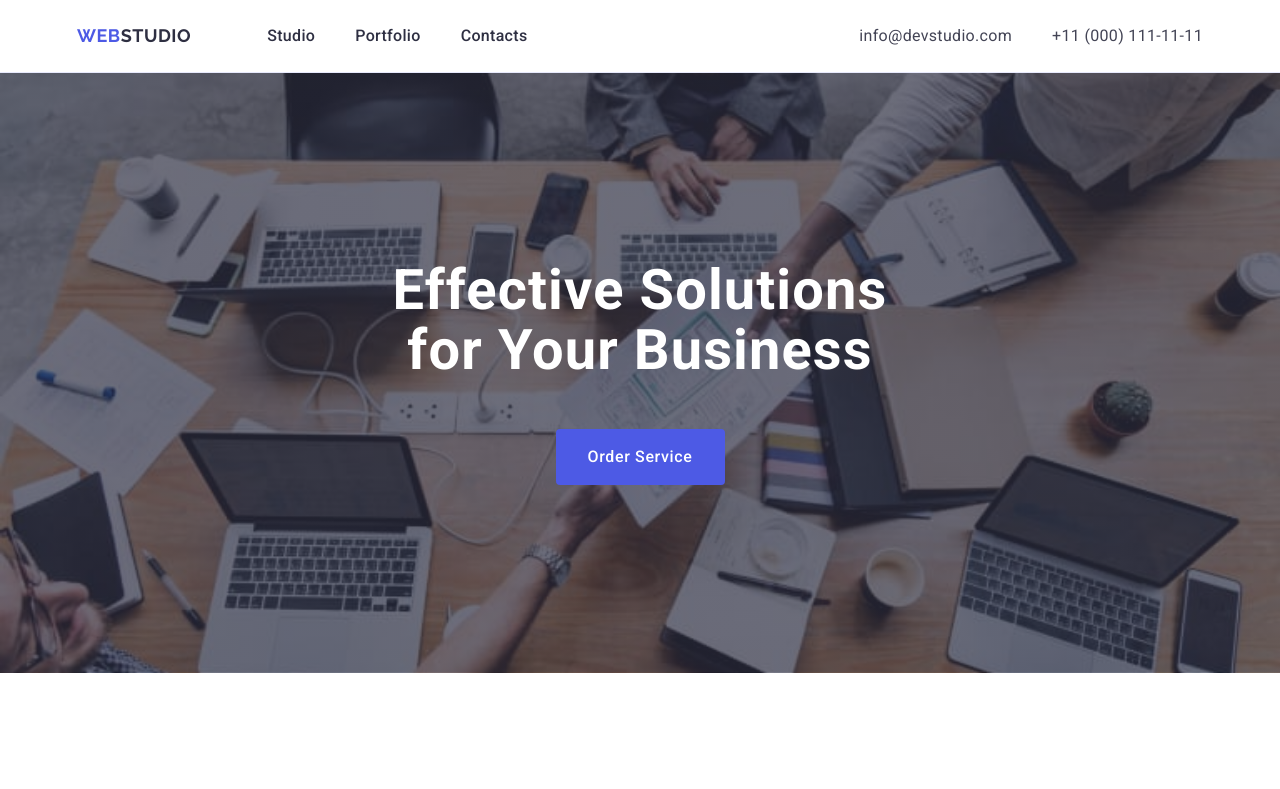
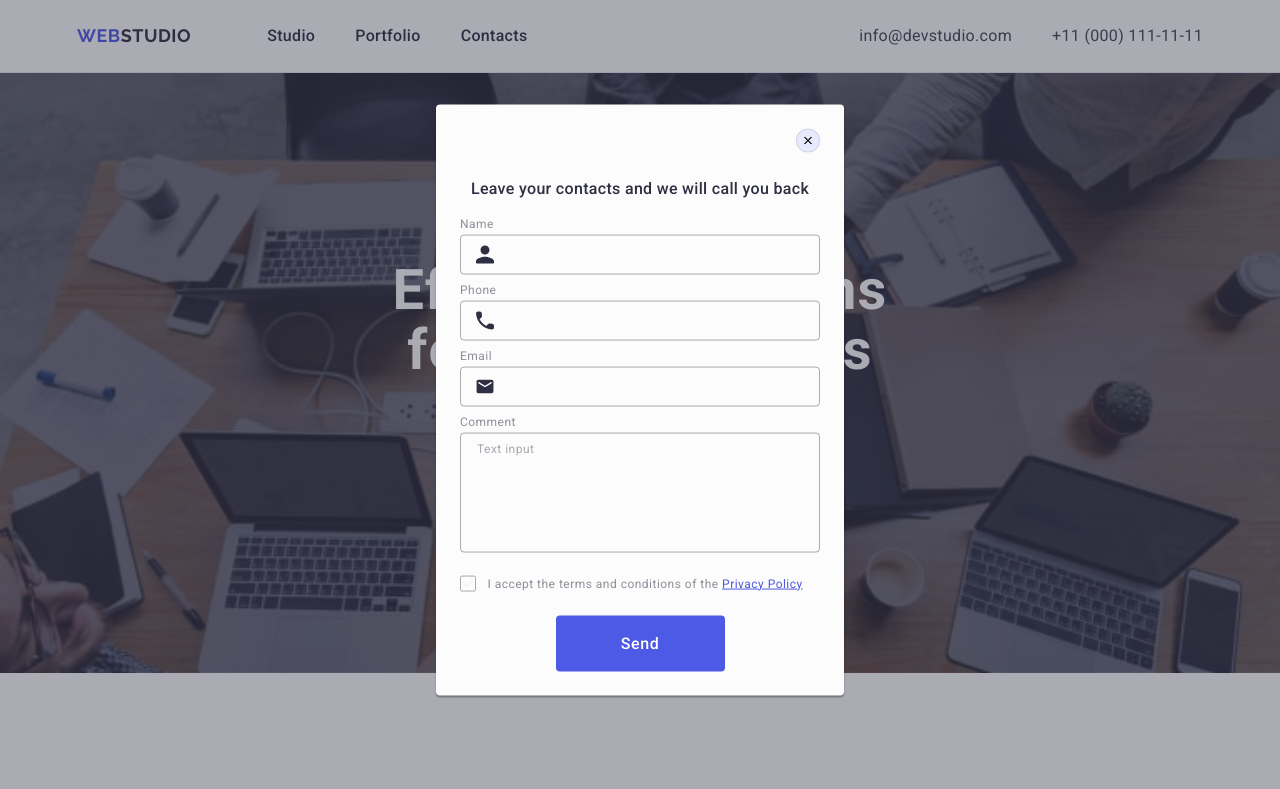
Before and after one commit to VitaPad/goit-markup-hw-06, a plain HTML site: page index.html in a window 1280 px wide. Shown: the top 789 px of the page. Drawn offline with nearby package versions, Linux system fonts and the light colour scheme.

Commit message:
add index.html

```diff
--- a/index.html
+++ b/index.html
@@ -546,7 +546,7 @@
             </div>
         </div>
     </footer>
-      <div class="backdrop is-open visually-hidden">
+      <div class="backdrop is-open">
         <div class="modal">
             <button class="modal-cloth-btn" type="button">
                 <svg class="cloth-icon-btn" width="8" height="8" aria-label="cloth button">
```
